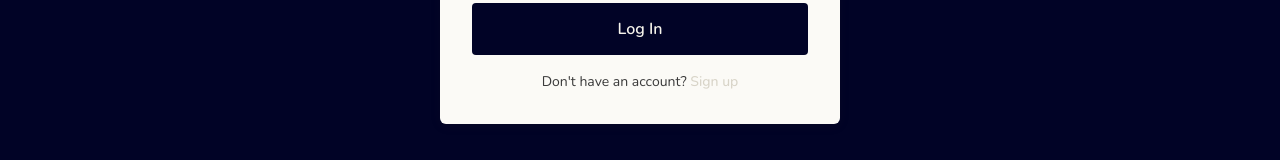
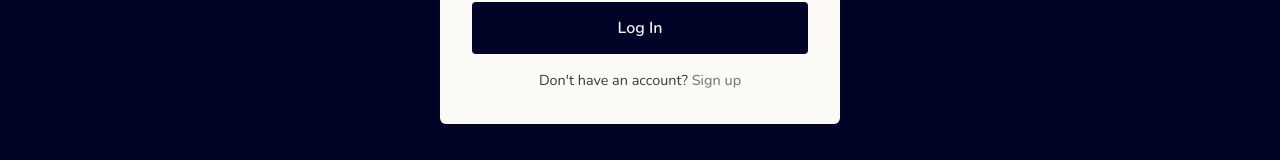
Before and after one commit to Shatbera/personal-progress-tracker, a Next.js app in the folder apps/web/: page /login in a window 1280 px wide. Shown: the part 522-682 px from the top of the page. Built offline with nearby package versions, Linux system fonts and the light colour scheme; no server answers.

Commit message:
#fix link text color

```diff
--- a/apps/web/app/(auth)/auth-form.module.css
+++ b/apps/web/app/(auth)/auth-form.module.css
@@ -74,11 +74,11 @@
     text-align: center;
     margin: 0;
     color: var(--color-text-secondary);
-    font-size: 0.875rem;
+    font-size: 0.9rem;
 }
 
 .link a {
-    color: var(--color-border);
+    color: var(--color-text-muted);
     text-decoration: none;
     font-weight: 500;
 }
```
